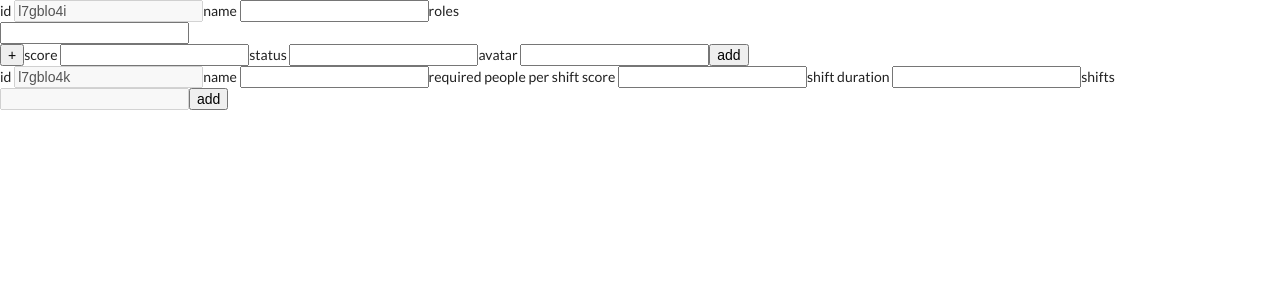
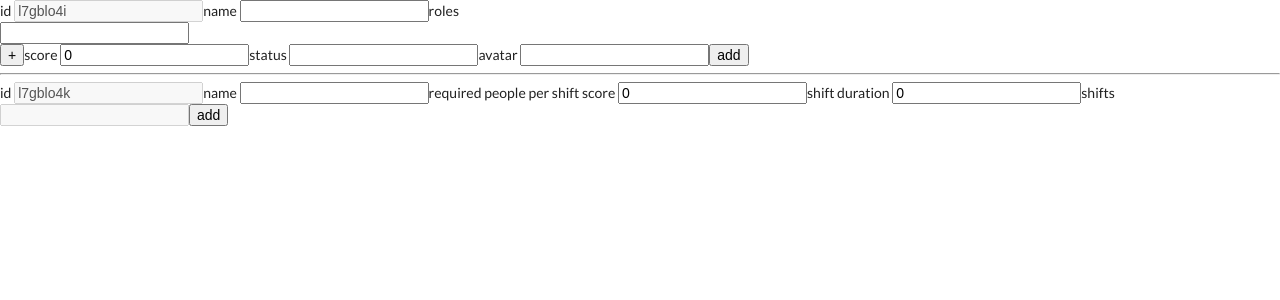
Before and after one commit to yuval-herman/shavazak, a React (Create React App) app in the folder client/: page /tablemanager in a window 1280 px wide. Shown: the top 300 px of the page. Built offline with nearby package versions, Linux system fonts and the light colour scheme.

Commit message:
formatter run

```diff
--- a/client/src/App/App.tsx
+++ b/client/src/App/App.tsx
@@ -64,7 +64,7 @@ function App() {
 		<>
 			<Link to="/tablemanager">manager view</Link>
 			<div className={style.main}>
-				{tasks ? <TasksTable tasks={tasks} /> : "Loading tasks"}
+				{tasks ? <TasksTable tasks={tasks} /> : "Loading tasks..."}
 			</div>
 		</>
 	);
--- a/client/src/TableManager/TableManager.tsx
+++ b/client/src/TableManager/TableManager.tsx
@@ -13,11 +13,12 @@ function MultiInput(props: {
 	name: string | string[];
 	change: ChangeEventHandler<HTMLInputElement>;
 	columns?: number;
+	values: string[][];
 }) {
 	const [inputsNumber, setInputsNumber] = useState<number>(1);
 
 	function addInput(event: SyntheticEvent) {
-    event.preventDefault()
+		event.preventDefault();
 		setInputsNumber((num) => num + 1);
 	}
 
@@ -36,6 +37,7 @@ function MultiInput(props: {
 					key={(j + 1) * (i + 1)}
 					name={name}
 					input-num={(j + 1) * (i + 1) - 1}
+					value={props.values[i][j]}
 					onChange={(event) => props.change(event)}
 				/>
 			);
@@ -52,13 +54,13 @@ function MultiInput(props: {
 }
 
 function AddPerson() {
-  const [inputs, setInputs] = useState({
+	const [inputs, setInputs] = useState<Person>({
 		id: uniqId(),
 		name: "",
 		roles: [""],
 		score: 0,
 		status: "",
-    avatar: ""
+		avatar: "",
 	});
 
 	function handleChange(event: ChangeEvent<HTMLInputElement>) {
@@ -68,7 +70,7 @@ function AddPerson() {
 			const prevRoles = [...inputs.roles];
 			prevRoles[index] = event.target.value;
 			setInputs({ ...inputs, roles: prevRoles });
-    } else if (inputName === "score"){
+		} else if (inputName === "score") {
 			setInputs({ ...inputs, score: parseInt(event.target.value) });
 		} else {
 			setInputs({ ...inputs, [inputName]: event.target.value });
@@ -93,28 +95,40 @@ function AddPerson() {
 			</label>
 			<label>
 				name{" "}
-        <input
-          value={inputs.name}
-          onChange={handleChange}
-          name="name"
-        />
+				<input value={inputs.name} onChange={handleChange} name="name" />
 			</label>
 			<label>
-        roles <MultiInput change={handleChange} name="roles" />
+				roles{" "}
+				<MultiInput
+					values={[inputs.roles]}
+					change={handleChange}
+					name="roles"
+				/>
 			</label>
 			<label>
 				score{" "}
 				<input
 					onChange={handleChange}
+					value={inputs.score}
 					name="score"
-          type={"number"} //TODO: allow only numbers
+					type={"number"}
 				/>
 			</label>
 			<label>
-        status <input onChange={handleChange} name="status" />
+				status{" "}
+				<input
+					onChange={handleChange}
+					value={inputs.status}
+					name="status"
+				/>
 			</label>
 			<label>
-        avatar <input onChange={handleChange} name="avatar" />
+				avatar{" "}
+				<input
+					onChange={handleChange}
+					value={inputs.avatar}
+					name="avatar"
+				/>
 			</label>
 			<input type="submit" value="add" />
 		</form>
@@ -122,19 +136,40 @@ function AddPerson() {
 }
 
 function AddTask() {
+	const [inputs, setInputs] = useState<Task>({
+		id: uniqId(),
+		name: "",
+		required_people_per_shift: [{ amount: 0, role: "" }],
+		score: 0,
+		shift_duration: 0,
+		shifts: [{ date: 0, people: [] }],
+	});
 	function submitHandler(event: SyntheticEvent) {
 		event.preventDefault();
 		const formData = new FormData(event.target as HTMLFormElement);
 		saveTask(formDataToObj(formData) as unknown as Task);
 	}
 
+	function handleChange(event: ChangeEvent<HTMLInputElement>) {
+		const inputName = event.target.attributes[0].value;
+		setInputs({ ...inputs, [inputName]: event.target.value });
+		console.log(inputs);
+	}
+
 	return (
 		<form onSubmit={submitHandler}>
 			<label>
-        id <input name="id" value={uniqId()} disabled />
+				id{" "}
+				<input
+					name="id"
+					value={inputs.id}
+					onChange={handleChange}
+					disabled
+				/>
 			</label>
 			<label>
-        name <input name="name" />
+				name{" "}
+				<input name="name" value={inputs.name} onChange={handleChange} />
 			</label>
 			<label>
 				required people per shift{" "}
@@ -143,14 +178,28 @@ function AddTask() {
 						"required_people_per_shift/amount",
 						"required_people_per_shift/role",
 					]}
-					columns={2} change={(event)=>handleChange(event)}
+					columns={2}
+					change={(event) => handleChange(event)}
+					values={inputs.required_people_per_shift}
 				/> */}
 			</label>
 			<label>
-        score <input name="score" type={"number"} />
+				score{" "}
+				<input
+					name="score"
+					value={inputs.score}
+					onChange={handleChange}
+					type={"number"}
+				/>
 			</label>
 			<label>
-        shift duration <input name="shift_duration" type={"number"} />
+				shift duration{" "}
+				<input
+					name="shift_duration"
+					value={inputs.shift_duration}
+					onChange={handleChange}
+					type={"number"}
+				/>
 			</label>
 			<label>
 				shifts <input name="shifts" value={[]} disabled />
@@ -165,6 +214,7 @@ function TableManager() {
 	return (
 		<div>
 			<AddPerson />
+			<hr />
 			<AddTask />
 		</div>
 	);
```
Also changed, not shown: client/src/types.ts (indentation only). Lines whose indentation alone changed are shown as unchanged.
